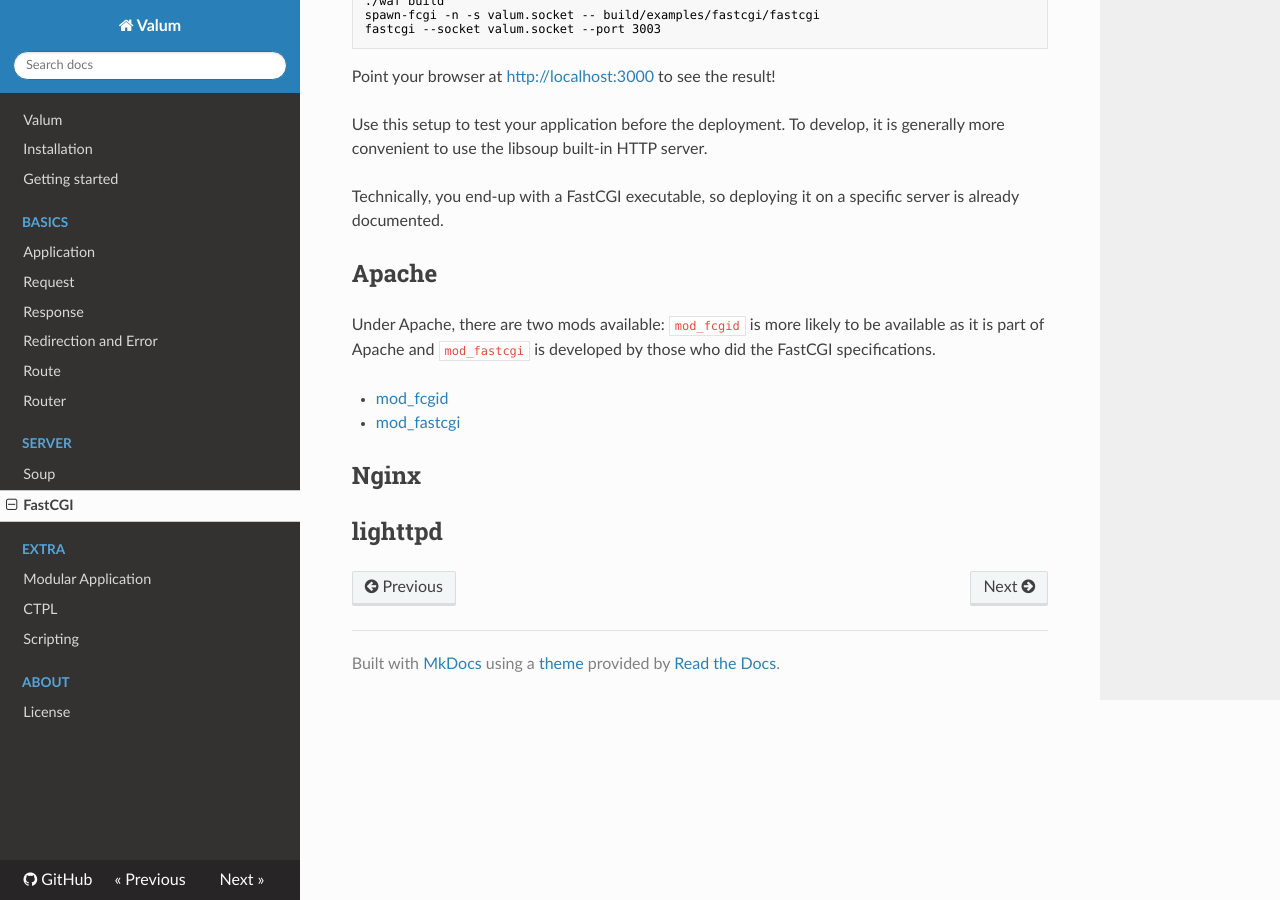
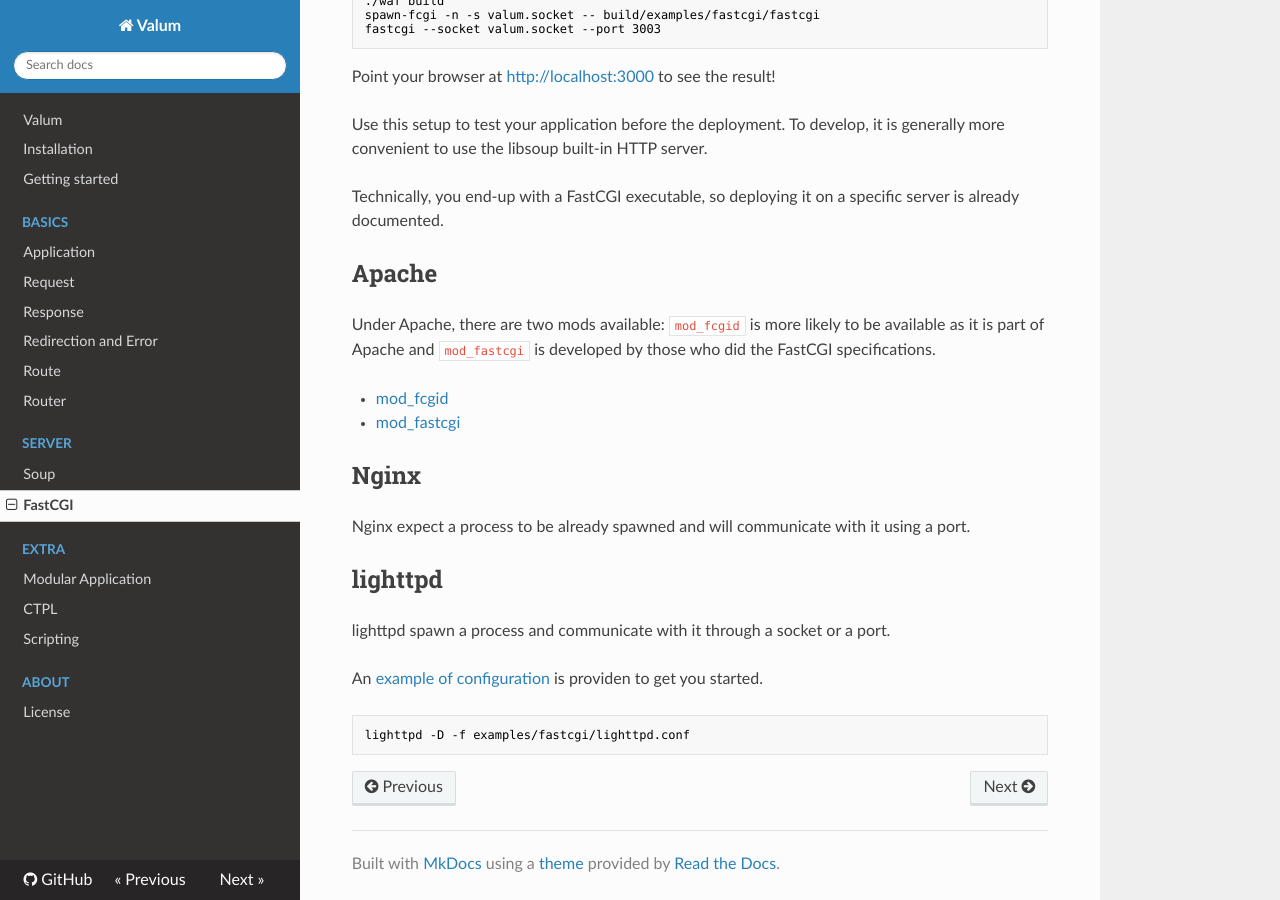
Before and after one commit to valum-framework/vsgi, an MkDocs documentation site: the page built from docs/server/fastcgi.md, in a window 1280 px wide and 900 px high, scrolled down 563 px. Built offline with MkDocs 1.6.1, drawn with Linux system fonts in a browser that asks for light colours; nearby versions of some CDN libraries; old or Windows-style settings are respelled for this version of MkDocs.

Commit message:
Simple configuration for lighttpd.
Fixes FastCGI environment variables:

 - FastCGIRequest.uri is initialized with PATH_TRANSLATED variable
 - adds the HTTP authentication credentials
 - uses REQUEST_URI if it is providen

````diff
--- a/docs/server/fastcgi.md
+++ b/docs/server/fastcgi.md
@@ -38,8 +38,7 @@
 Technically, you end-up with a FastCGI executable, so deploying it on a specific
 server is already documented.
 
-Apache
-------
+## Apache
 
 Under Apache, there are two mods available: `mod_fcgid` is more likely to be
 available as it is part of Apache and `mod_fastcgi` is developed by those who
@@ -48,8 +47,18 @@
  - [mod_fcgid](http://httpd.apache.org/mod_fcgid/)
  - [mod_fastcgi](http://www.fastcgi.com/mod_fastcgi/docs/mod_fastcgi.html)
 
-Nginx
------
+## Nginx
 
-lighttpd
---------
+Nginx expect a process to be already spawned and will communicate with it using
+a port.
+
+## lighttpd
+
+lighttpd spawn a process and communicate with it through a socket or a port.
+
+An [example of configuration](https://github.com/valum-framework/valum/tree/master/examples/fastcgi/lighttpd.conf)
+is providen to get you started.
+
+```bash
+lighttpd -D -f examples/fastcgi/lighttpd.conf
+```
````
Also changed, not shown: 3 other files.
